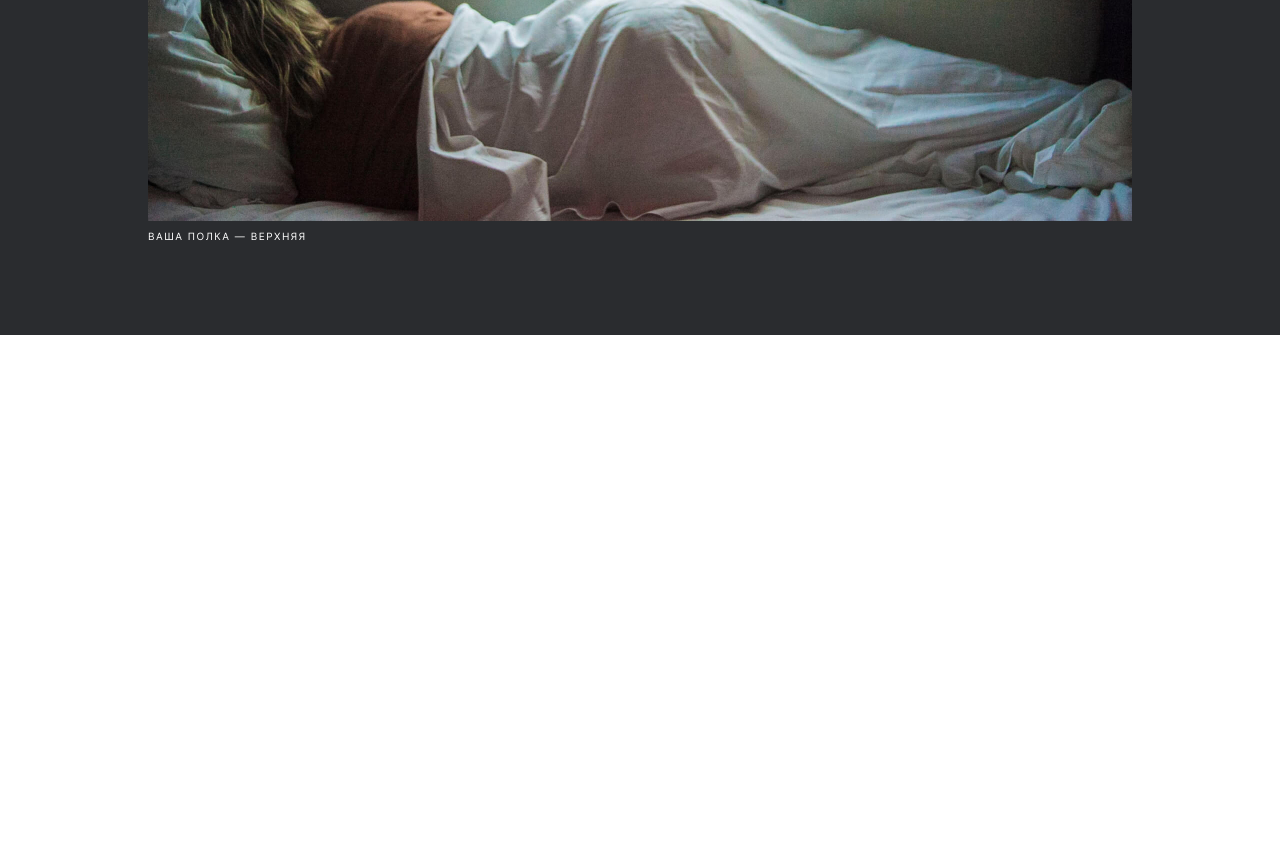
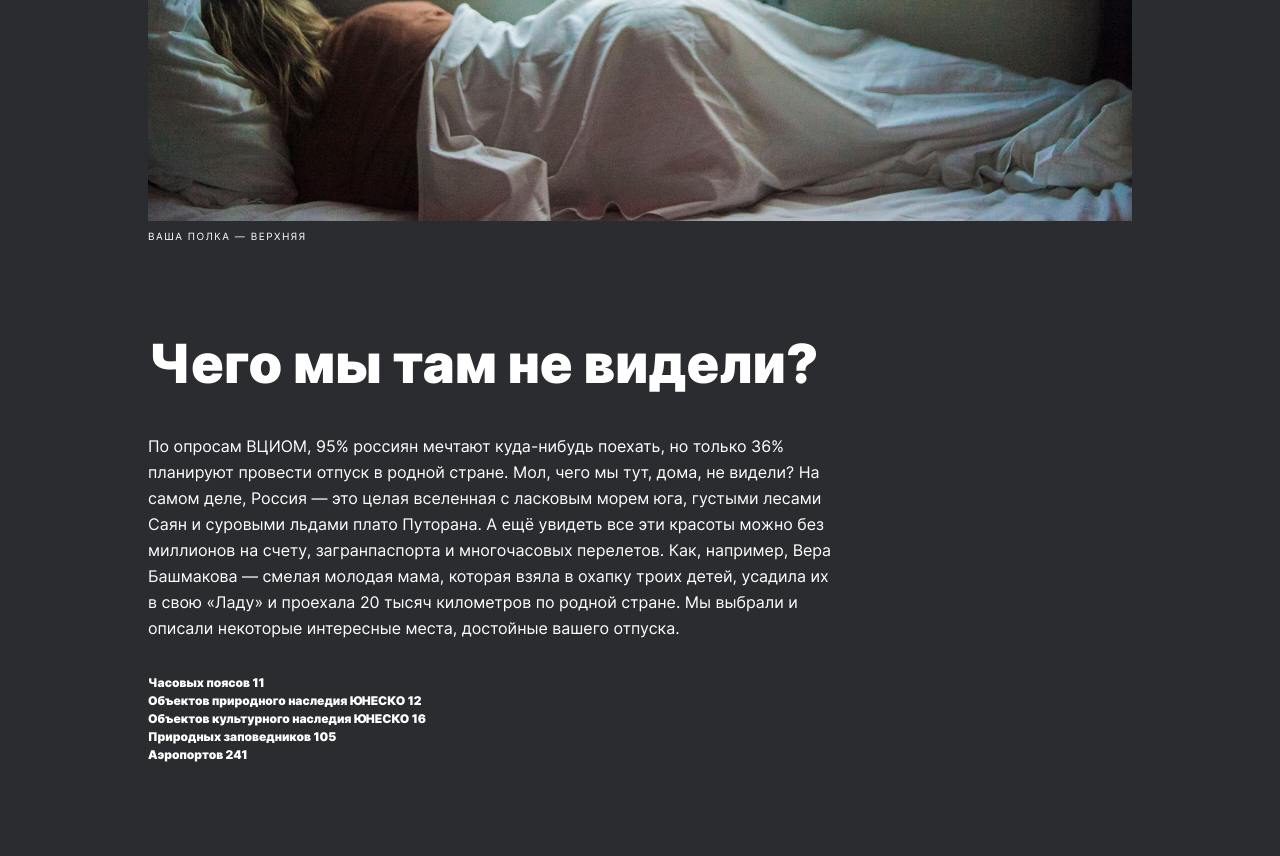
Before and after one commit to Maks-Ko/russian-travel, a plain HTML site: page index.html in a window 1280 px wide. Shown: the part 888-1744 px from the top of the page. Before the commit the page ends 1223 px from the top, so only its background shows below. Drawn offline with Linux system fonts and the light colour scheme.

Commit message:
сделал секцию intro

```diff
--- /dev/null
+++ b/blocks/intro/__text/_list/intro__text_list.css
@@ -0,0 +1,7 @@
+.intro__text_list {
+    margin: 0;
+    white-space: pre-line;
+    font-weight: bold;
+    font-size: 12px;
+    line-height: 18px;
+}
--- /dev/null
+++ b/blocks/intro/__text/intro__text.css
@@ -0,0 +1,8 @@
+.intro__text {
+    margin: 0 0 33px;
+    max-width: 690px;
+    font-weight: normal;
+    font-size: 16px;
+    line-height: 163%;
+    color: #FFFFFF;
+}
--- /dev/null
+++ b/blocks/intro/__title/intro__title.css
@@ -0,0 +1,8 @@
+.intro__title {
+    margin: 0 0 40px;
+    max-width: 690px;
+    font-weight: 900;
+    font-size: 54px;
+    line-height: 58px;
+    color: #FFFFFF;
+}
--- /dev/null
+++ b/blocks/intro/intro.css
@@ -0,0 +1,5 @@
+.intro {
+    font-family: 'Inter', 'Arial', sans-serif;
+    font-style: normal;
+    padding: 92px 148px;
+}
--- a/blocks/lead/lead.css
+++ b/blocks/lead/lead.css
@@ -4,5 +4,5 @@
     align-items: center;
     font-family: 'Inter', 'Arial', sans-serif;
     font-style: normal;
-    padding: 0 148px 92px;
+    padding: 0 148px;
 }
--- a/index.html
+++ b/index.html
@@ -26,7 +26,28 @@
                 <img src="./images/lead-polka.jpg" alt="Маршрут от Пскова до Улан-Удэ" class="lead__imag-polka">
                 <p class="lead__caption">ваша полка — верхняя</p>
             </section>
+            <section class="intro">
+                <h2 class="intro__title">Чего мы там не видели?</h2>
+                <p class="intro__text">По опросам ВЦИОМ, 95% россиян мечтают куда-нибудь поехать,
+                    но только 36% планируют провести отпуск в родной стране. Мол, чего мы тут, дома, не видели?
+                    На самом деле, Россия — это целая вселенная с ласковым морем юга,
+                    густыми лесами Саян и суровыми льдами плато Путорана.
+                    А ещё увидеть все эти красоты можно без миллионов на счету,
+                    загранпаспорта и многочасовых перелетов. Как, например,
+                    Вера Башмакова — смелая молодая мама, которая взяла в охапку троих детей,
+                    усадила их в свою «Ладу» и проехала 20 тысяч километров по родной стране.
+                    Мы выбрали и описали некоторые интересные места, достойные вашего отпуска.
+                </p>
+                <p class="intro__text intro__text_list">Часовых поясов 11
+                    Объектов природного наследия ЮНЕСКО 12
+                    Объектов культурного наследия ЮНЕСКО 16
+                    Природных заповедников 105
+                    Аэропортов 241
+                </p>
+            </section>
+            <section>
 
+            </section>
         </main>
         <footer></footer>
     </div>
--- a/pages/index.css
+++ b/pages/index.css
@@ -13,3 +13,8 @@
 @import url(../blocks/lead/__subtitle/lead__subtitle.css);
 @import url(../blocks/lead/__imag-polka/lead__imag-polka.css);
 @import url(../blocks/lead/__caption/lead__caption.css);
+
+@import url(../blocks/intro/intro.css);
+@import url(../blocks/intro/__title/intro__title.css);
+@import url(../blocks/intro/__text/intro__text.css);
+@import url(../blocks/intro/__text/_list/intro__text_list.css);
```
